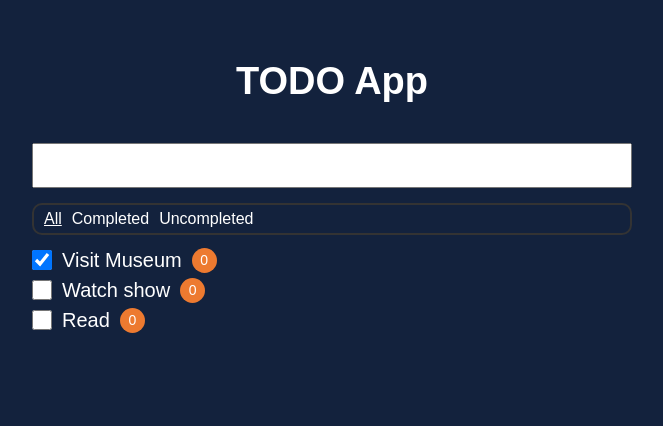
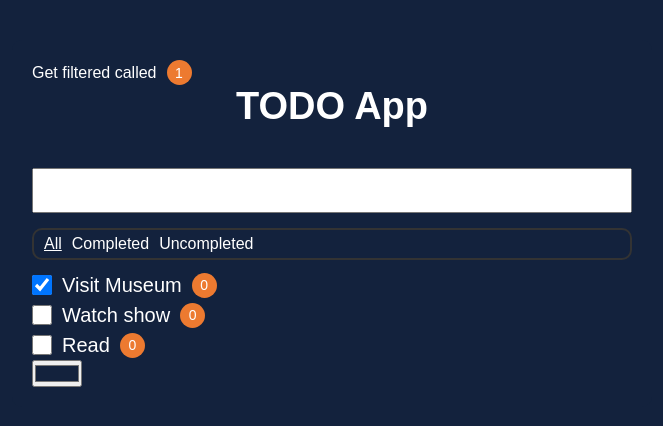
Before and after one commit to Mortharion-tech/practice-lectures, a React (Vite) app in the folder react-useCallback-useMemo/: page / in a window 1280 px wide. Shown: the part 120-546 px from the top of the page, without its empty margins (308-971 px from the left). Built offline with nearby package versions, Linux system fonts and the light colour scheme.

Commit message:
Added Color Picker with Rerender Count

```diff
--- a/react-useCallback-useMemo/src/App.jsx
+++ b/react-useCallback-useMemo/src/App.jsx
@@ -12,6 +12,7 @@ const initialTasks = [
 
 export default function App() {
   const [tasks, setTasks] = useState(initialTasks);
+  const [themeColor, setThemeColor] = useState("#13223d");
   const [filter, setFilter] = useState("all");
   const filteredTasks = getFilteredTasks(tasks, filter);
 
@@ -40,7 +41,10 @@ export default function App() {
   }, []);
 
   return (
-    <main>
+    <main style={{ backgroundColor: themeColor }}>
+      <div className="row">
+        Get filtered called <div className="badge">{getFilteredCallsCount}</div>
+      </div>
       <h1>TODO App</h1>
       <AddTodo onAdd={handleAddTodo} />
       <div className="filterWrapper">
@@ -64,6 +68,11 @@ export default function App() {
         </span>
       </div>
       <TodoList tasks={filteredTasks} handleChange={handleUpdateTodo} />
+      <input
+        type="color"
+        value={themeColor}
+        onChange={(e) => setThemeColor(e.target.value)}
+      />
     </main>
   );
 }
```
